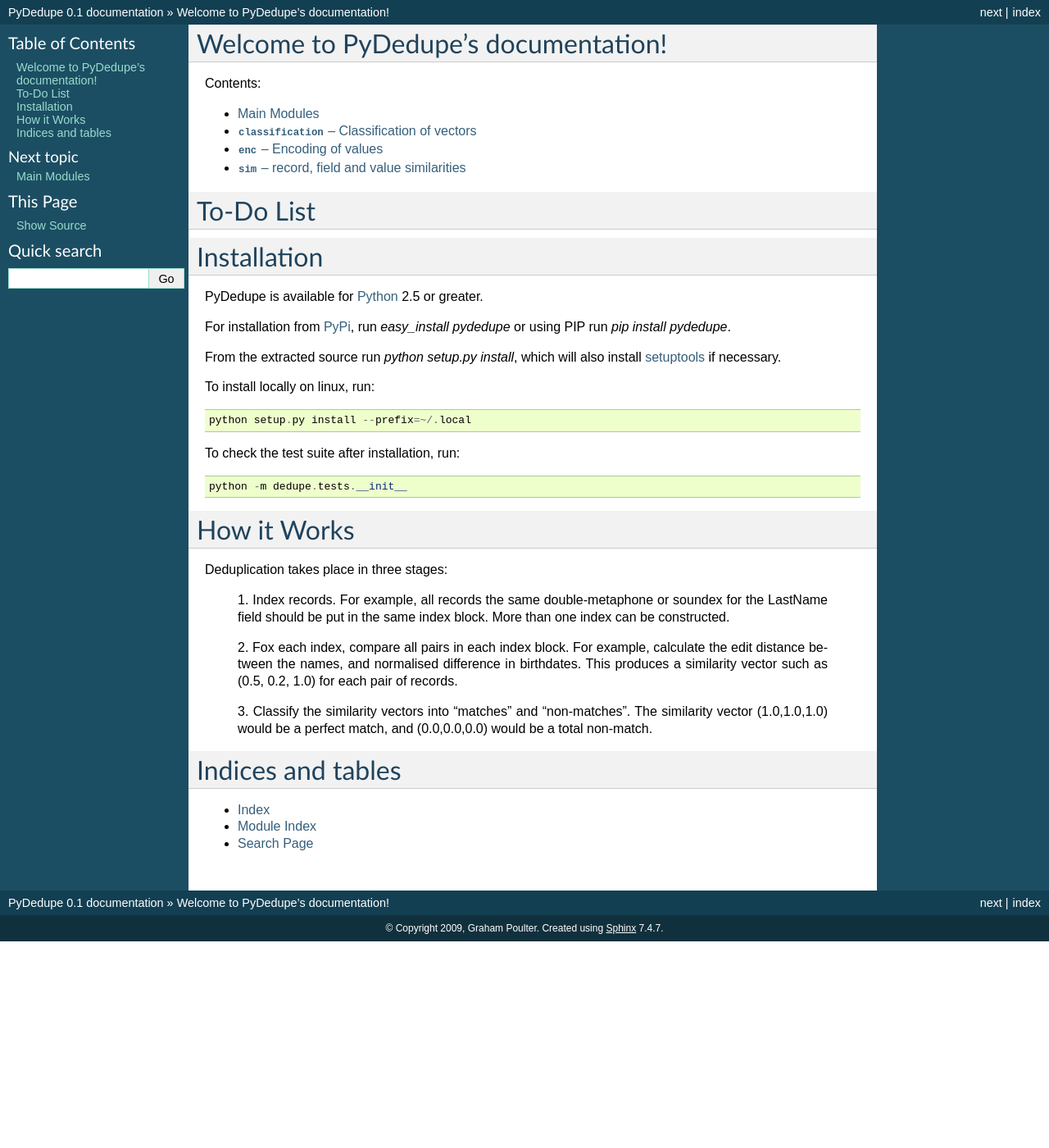
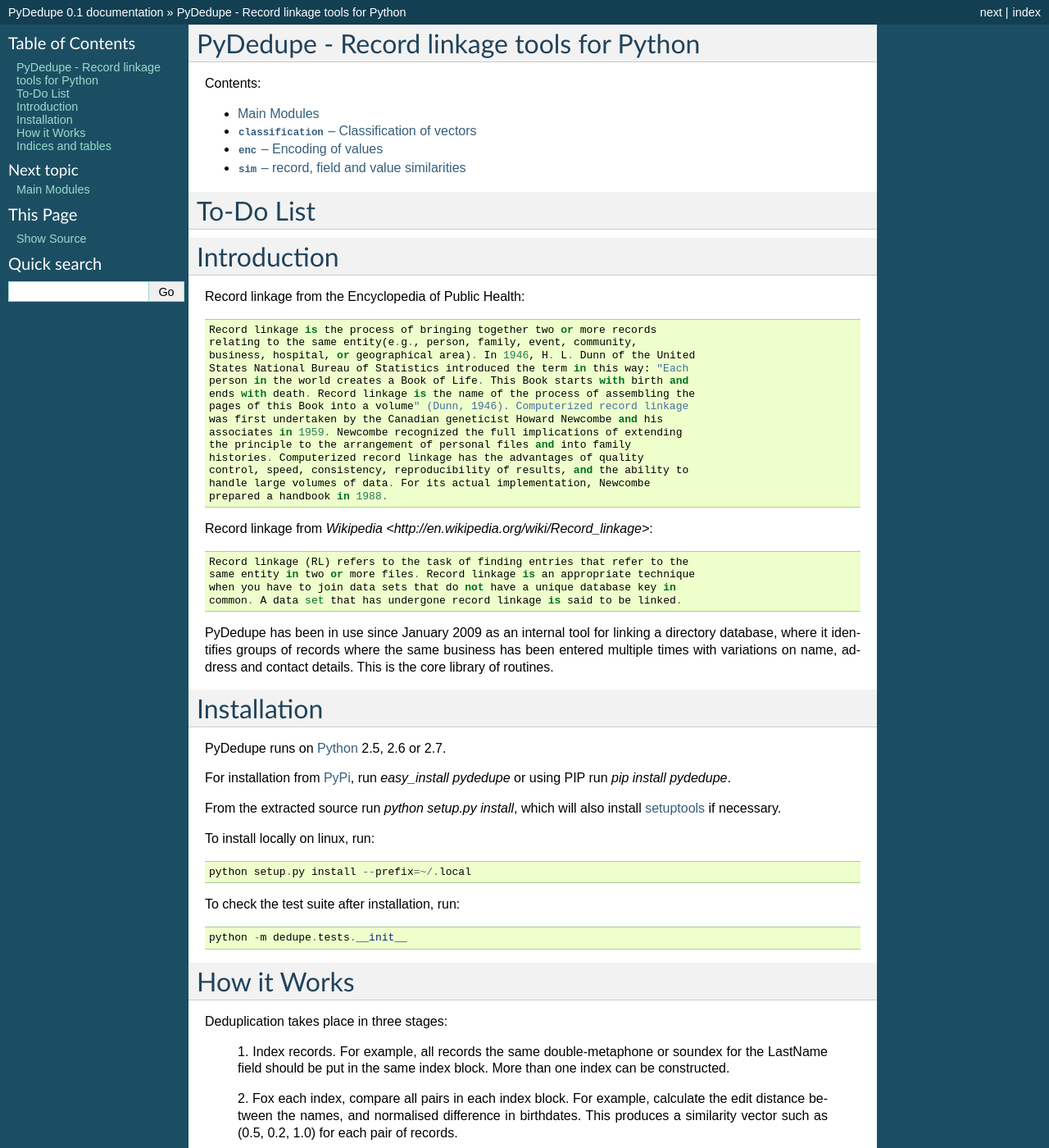
Before and after one commit to gpoulter/pydedupe, a Sphinx documentation site: the page built from doc/index.rst, in a window 1280 px wide and 1400 px high. Shown: the whole window at 82% size. Built offline with Sphinx 7.4.7, drawn with Linux system fonts in a browser that asks for light colours; some of the changed text lies outside the part shown.

Commit message:
Added introductory definitions of Record Linkage

```diff
--- a/doc/index.rst
+++ b/doc/index.rst
@@ -1,10 +1,5 @@
-.. PyDedupe documentation master file, created by
-   sphinx-quickstart on Fri Nov 13 14:38:27 2009.
-   You can adapt this file completely to your liking, but it should at least
-   contain the root `toctree` directive.
-
-Welcome to PyDedupe's documentation!
-====================================
+PyDedupe - Record linkage tools for Python
+==========================================
 
 Contents:
 
@@ -21,10 +16,42 @@
 
 .. todolist::
 
+Introduction
+============
+
+Record linkage from the Encyclopedia of Public Health::
+
+  Record linkage is the process of bringing together two or more records
+  relating to the same entity(e.g., person, family, event, community,
+  business, hospital, or geographical area). In 1946, H. L. Dunn of the United
+  States National Bureau of Statistics introduced the term in this way: "Each
+  person in the world creates a Book of Life. This Book starts with birth and
+  ends with death. Record linkage is the name of the process of assembling the
+  pages of this Book into a volume" (Dunn, 1946). Computerized record linkage
+  was first undertaken by the Canadian geneticist Howard Newcombe and his
+  associates in 1959. Newcombe recognized the full implications of extending
+  the principle to the arrangement of personal files and into family
+  histories. Computerized record linkage has the advantages of quality
+  control, speed, consistency, reproducibility of results, and the ability to
+  handle large volumes of data. For its actual implementation, Newcombe
+  prepared a handbook in 1988.
+
+Record linkage from `Wikipedia <http://en.wikipedia.org/wiki/Record_linkage>`::
+
+  Record linkage (RL) refers to the task of finding entries that refer to the
+  same entity in two or more files. Record linkage is an appropriate technique
+  when you have to join data sets that do not have a unique database key in
+  common. A data set that has undergone record linkage is said to be linked.
+
+PyDedupe has been in use since January 2009 as an internal tool for linking a
+directory database, where it identifies groups of records where the same
+business has been entered multiple times with variations on name, address and
+contact details.  This is the core library of routines.
+
 Installation
 ============
 
-PyDedupe is available for Python_ 2.5 or greater.
+PyDedupe runs on Python_ 2.5, 2.6 or 2.7.
 
 For installation from PyPi_, run `easy_install pydedupe` or using PIP
 run `pip install pydedupe`.
@@ -43,6 +70,7 @@
 .. _PyPi: http://pypi.python.org/pypi
 .. _setuptools: http://pypi.python.org/pypi/setuptools
 .. _Python: http://python.org/download/
+
 
 How it Works
 ============
```
